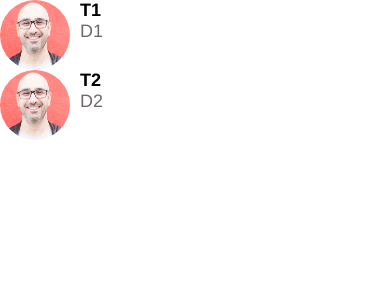
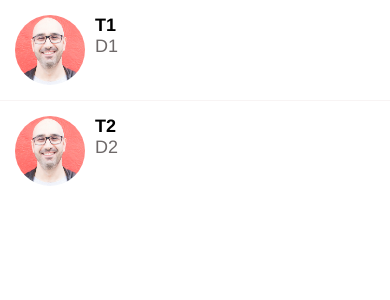
Before and after one commit to Out-A-Time/tutorial-mosh_hamedani-rn-done_with_it, a React Native app: screen / in a window 390 px wide. Shown: the top 300 px of the page. Built offline with nearby package versions, Linux system fonts and the light colour scheme.

Commit message:
5.5 Handling Selections - done. MessagesScreen, ListItem, ListItemSeparator

```diff
--- a/app/components/ListItem.js
+++ b/app/components/ListItem.js
@@ -1,10 +1,18 @@
-import { Image, StyleSheet, Text, View } from "react-native";
+import {
+  Image,
+  StyleSheet,
+  Text,
+  TouchableHighlight,
+  TouchableOpacity,
+  View,
+} from "react-native";
 import React from "react";
 import AppText from "./AppText";
 import colors from "../config/colors";
 
-const ListItem = ({ title, subTitle, image }) => {
+const ListItem = ({ title, subTitle, image, onPress }) => {
   return (
+    <TouchableHighlight underlayColor={colors.lightGray} onPress={onPress}>
       <View style={styles.container}>
         <Image style={styles.image} source={image} />
         <View>
@@ -12,6 +20,7 @@ const ListItem = ({ title, subTitle, image }) => {
           <AppText style={styles.subTitle}>{subTitle}</AppText>
         </View>
       </View>
+    </TouchableHighlight>
   );
 };
 
@@ -20,6 +29,7 @@ export default ListItem;
 const styles = StyleSheet.create({
   container: {
     flexDirection: "row",
+    padding: 15,
   },
   image: {
     width: 70,
--- /dev/null
+++ b/app/components/ListItemSeparator.js
@@ -0,0 +1,17 @@
+import { StyleSheet, Text, View } from "react-native";
+import React from "react";
+import colors from "../config/colors";
+
+const ListItemSeparator = () => {
+  return <View style={styles.separator} />;
+};
+
+export default ListItemSeparator;
+
+const styles = StyleSheet.create({
+  separator: {
+    width: "100%",
+    height: 1,
+    backgroundColor: colors.lightGray,
+  },
+});
--- a/app/config/colors.js
+++ b/app/config/colors.js
@@ -4,4 +4,5 @@ export default {
   black: "#000",
   white: "#fff",
   medium: "#6e6969",
+  lightGray: "#f8f4f4",
 };
--- a/app/screens/MessagesScreen.js
+++ b/app/screens/MessagesScreen.js
@@ -1,7 +1,8 @@
-import { FlatList, StyleSheet, Platform, StatusBar } from "react-native";
+import { FlatList, StyleSheet, Platform, StatusBar, View } from "react-native";
 import React from "react";
 import ListItem from "../components/ListItem";
 import Screen from "../components/Screen";
+import ListItemSeparator from "../components/ListItemSeparator";
 // import Constants from "expo-constants";
 
 // console.log(Constants);
@@ -32,8 +33,10 @@ const MessagesScreen = () => {
             title={item.title}
             subTitle={item.description}
             image={item.image}
+            onPress={(event) => console.log("Message selected", item)}
           />
         )}
+        ItemSeparatorComponent={<ListItemSeparator />}
       />
     </Screen>
   );
```
Lines whose indentation alone changed are shown as unchanged.
